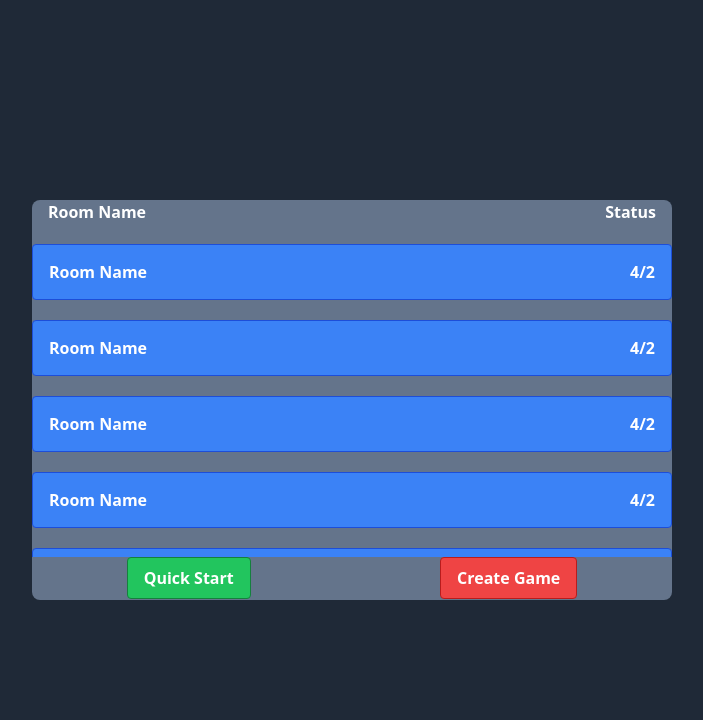
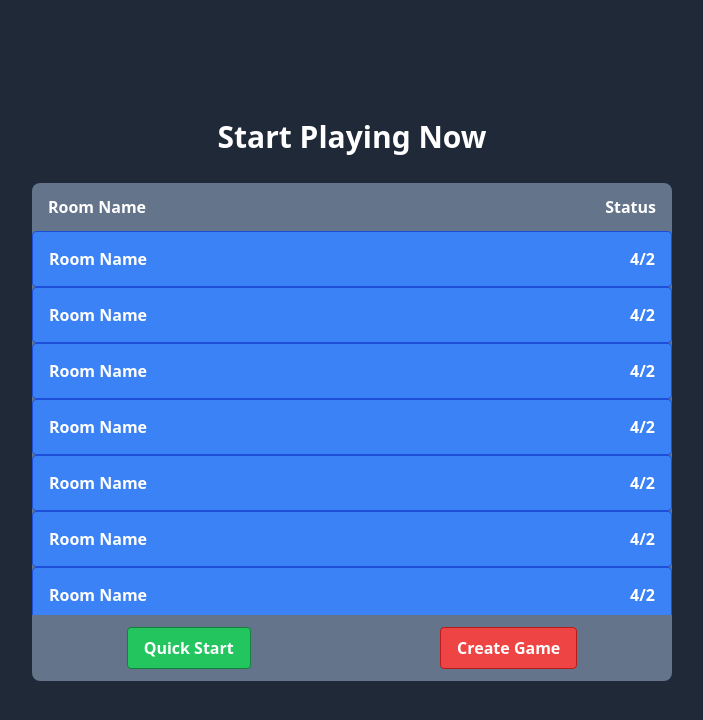
Before and after one commit to recepkefelii/uno-online-game, a React (Vite) app in the folder client/: page /rooms in a window 1280 px wide. Shown: the top 720 px of the page, without its empty margins (288-991 px from the left). Built offline with nearby package versions, Linux system fonts and the light colour scheme.

Commit message:
update room page

```diff
--- a/client/src/components/GameBox.jsx
+++ b/client/src/components/GameBox.jsx
@@ -1,6 +1,7 @@
-import {useState} from 'react'
+import { useState } from 'react'
+import { motion } from 'framer-motion';
 
-const GameBox = () =>{
+const GameBox = () => {
     const [rooms, setRooms] = useState([
         { name: 'Room1', capacity: 4, current: 2 },
         { name: 'Room2', capacity: 6, current: 4 },
@@ -25,11 +26,14 @@
     return (
         <>
             {
-        rooms.map((index,item) => (
-            <div className="bg-blue-500 h-14 flex items-center mt-5 hover:bg-blue-400 border border-blue-700 rounded">
+                rooms.map((index, item) => (
+                    <motion.div className="bg-blue-500 h-14 flex items-center  hover:bg-blue-400 border border-blue-700 rounded"
+                        whileHover={{ scale: 1.03 }}
+                        whileTap={{ scale: 0.98 }}
+                    >
                         <div className="text-white font-bold px-4 flex-1 ">Room Name</div>
                         <div className="text-white font-bold px-4 text-right flex-1">4/2</div>
-</div>
+                    </motion.div>
                 ))
             }
         </>
--- a/client/src/pages/Register.jsx
+++ b/client/src/pages/Register.jsx
@@ -4,7 +4,7 @@
 
 const Register = () => {
   const url = import.meta.env.VITE_REGISTER
-  const {nickname,SubmitUserData,error,setNickName,isLoading,} = useUserPostData(url)
+  const { nickname, SubmitUserData, error, setNickName, isLoading, } = useUserPostData(url)
 
   return (
     <div className="bg-gray-800 h-screen flex items-center justify-center">
@@ -28,7 +28,7 @@
             whileHover={{ scale: 1.1 }}
             whileTap={{ scale: 0.95 }}
           >
-            {isLoading ? 'Loading...': "Register"}
+            {isLoading ? 'Loading...' : "Register"}
           </motion.button>
         </div>
       </form>
--- a/client/src/pages/Room.jsx
+++ b/client/src/pages/Room.jsx
@@ -6,15 +6,17 @@
 
     return (
         <div className="h-screen bg-gray-800 flex ">
-  <div className="w-1/2 h-1/2 mx-auto my-auto bg-slate-500 rounded-lg">
-    <div className='flex justify-between sticky top-0'>
+            <div className='w-1/2 flex flex-col m-auto items-center'>
+                <div className='text-white font-bold text-3xl'>Start Playing Now</div>
+                <div className="flex-1 w-full mx-auto my-auto bg-slate-500 rounded-lg mt-7">
+                    <div className='flex justify-between sticky top-0 items-center py-3'>
                         <div className='flex-1 ml-4 font-bold text-white'>Room Name</div>
                         <div className='flex-2 mr-4 font-bold text-white'>Status</div>
                     </div>
-    <div className='overflow-y-scroll h-5/6'>
-      <GameBox/>
+                    <div className='overflow-auto h-96'>
+                        <GameBox />
                     </div>
-    <div className="flex justify-around sticky top-0">
+                    <div className="items-center flex justify-around sticky top-0 mt-auto py-3">
                         <motion.button className="bg-green-500 hover:bg-green-700 text-white font-bold py-2 px-4 border border-green-700 rounded flex"
                             whileHover={{ scale: 1.1 }}
                             whileTap={{ scale: 0.95 }}
@@ -30,11 +32,7 @@
                     </div>
                 </div>
             </div>
-
-
-
-
-
+        </div>
 
     );
 };
```
Lines whose indentation alone changed are shown as unchanged.
